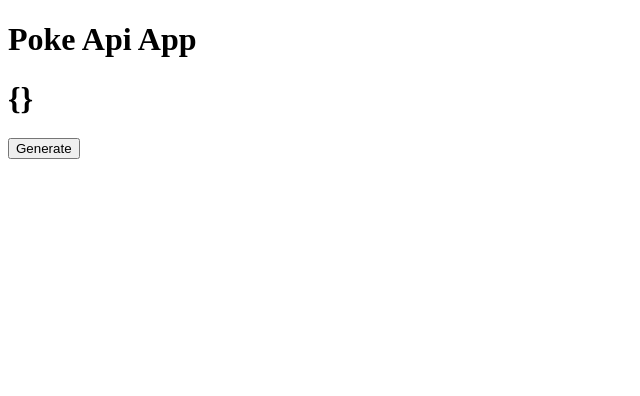
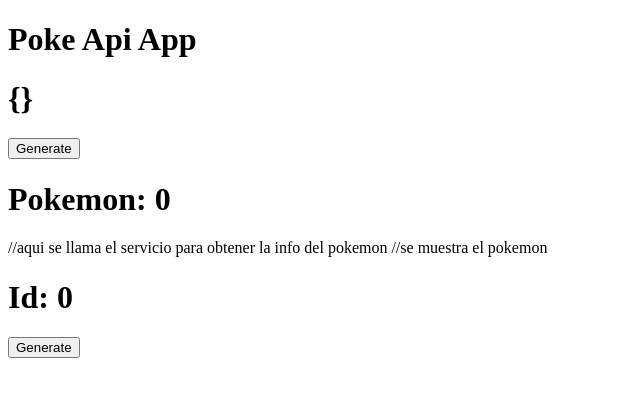
Before and after one commit to AndradeRevillaErick/pokeApiApp, a React (Vite) app: page / in a window 1280 px wide. Shown: the top 396 px of the page, without its empty margins (0-640 px from the left). Built offline with nearby package versions, Linux system fonts and the light colour scheme.

Commit message:
feat(pokeapi): some changes

```diff
--- a/src/PokeApiApp.jsx
+++ b/src/PokeApiApp.jsx
@@ -6,6 +6,8 @@ import { GeneratePokemon } from "./components/GeneratePokemon";
 export const PokeApiApp = () => {
 
     const [pokemon, setPokemon] = useState({})
+
+    const [idPokemon, setIdPokemon] = useState(0);
 
     let url = 'https://pokeapi.co/api/v2/pokemon/';
 
@@ -46,19 +48,36 @@ export const PokeApiApp = () => {
 
     }
 
+    function onHandleGetId(){
+        const idPokemon = Math.floor(Math.random() * 1000);
+
+        setIdPokemon( idPokemon );
+    }
+
     return(
         <>
             <h1>Poke Api App</h1>
 
             <h1>{ JSON.stringify(pokemon) }</h1>
 
+            {/* <Pokemon /> */}
+
             <button
                 onClick={ onHandleGenerate }>
                 Generate
             </button>
 
+            <Pokemon
+                idPokemon = { idPokemon }
+            />
 
+            <h1>{ `Id: ${idPokemon}` }</h1>
+            <button
+                onClick={ onHandleGetId }>
+                Generate
+            </button>
 
+{/* solo necesito un componente que se encargara de renderizar un pokemon de acuerdo al id creado */}
 
             {/* execute service and get information */}
 
--- a/src/components/Pokemon.jsx
+++ b/src/components/Pokemon.jsx
@@ -1,9 +1,11 @@
 
 
-export const Pokemon = () => {
+export const Pokemon = ({ idPokemon }) => {
     return (
         <>
-            <h1>Pokemon</h1>
+            <h1>Pokemon: { idPokemon }</h1>
+            //aqui se llama el servicio para obtener la info del pokemon
+            //se muestra el pokemon
         </>
     );
 }
```
